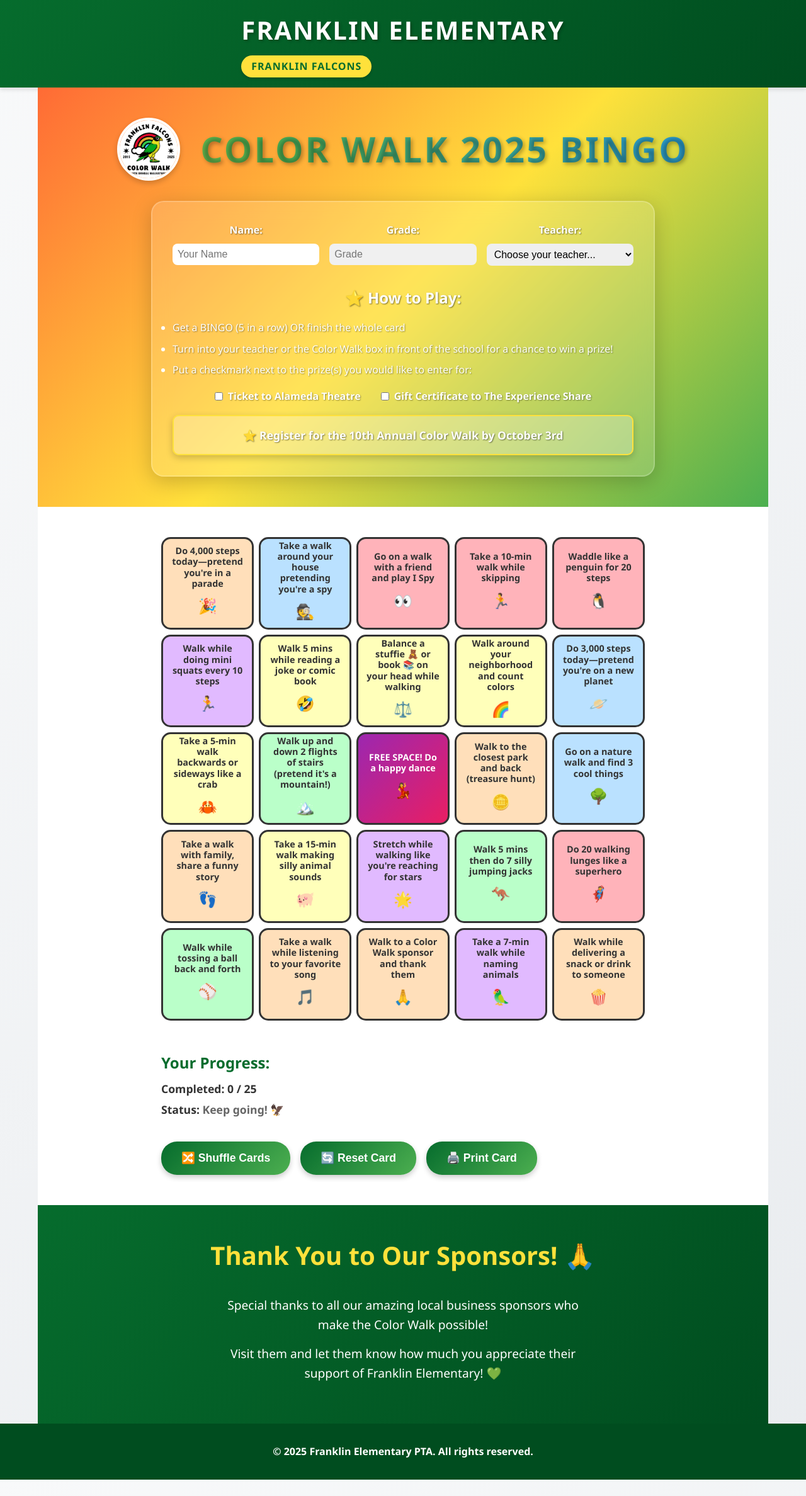
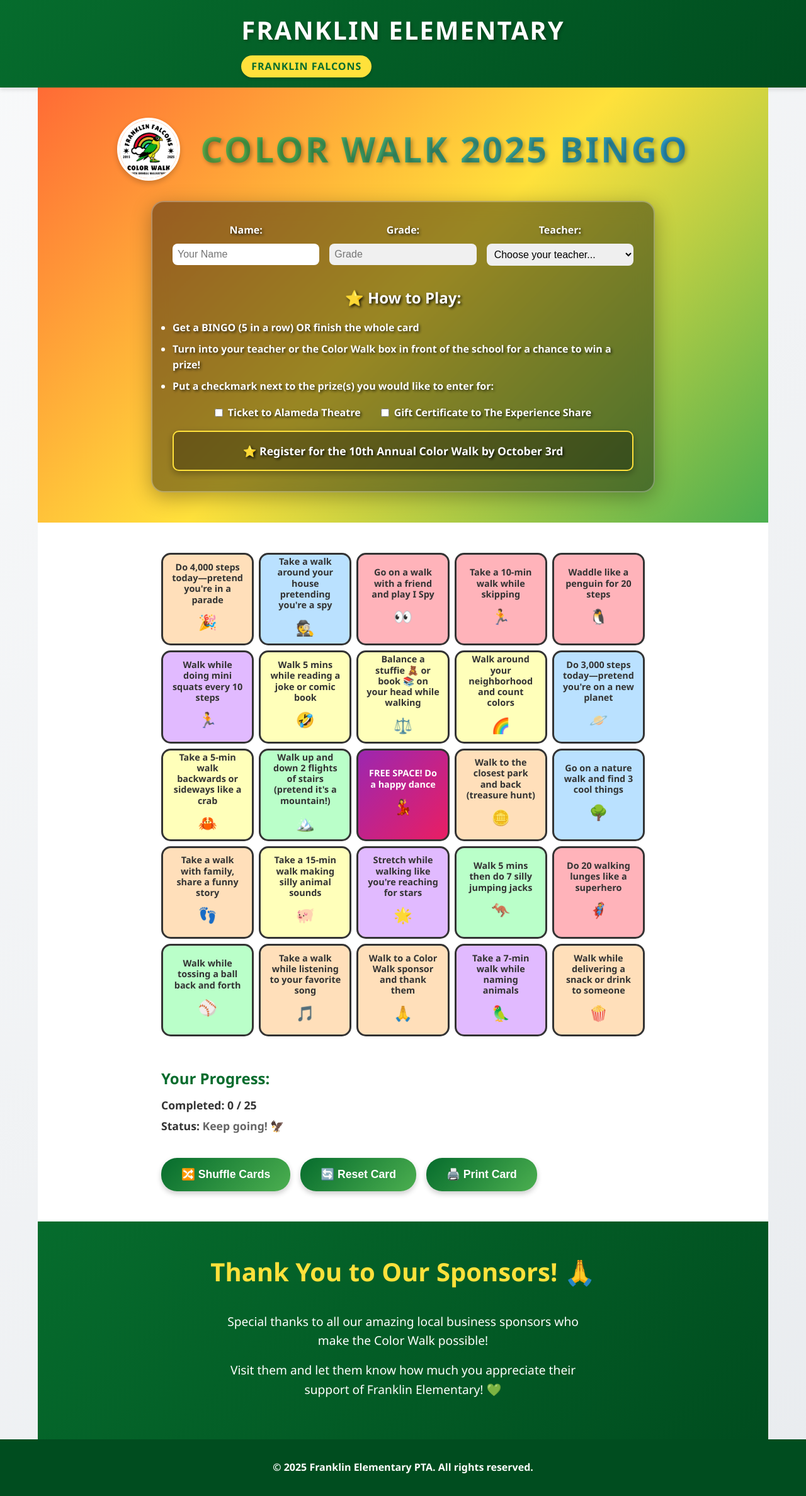
Before and after one commit to judytuna/franklin-walkathon-2025, a Jekyll site: the page built from bingo.html, in a window 1280 px wide. Shown: the whole page at 63% size. Built offline with Jekyll 4.4.1, drawn with Linux system fonts in a browser that asks for light colours; before the commit the page ends 2350 px from its top, so only the background shows below that.

Commit message:
try harder to make the text readable

```diff
--- a/assets/css/style.css
+++ b/assets/css/style.css
@@ -887,14 +887,14 @@ section {
 }
 
 .bingo-info {
-    background: rgba(255, 255, 255, 0.15);
+    background: rgba(0, 0, 0, 0.4);
     padding: 2rem;
     border-radius: 20px;
     margin: 0 auto;
     max-width: 800px;
     backdrop-filter: blur(15px);
-    border: 2px solid rgba(255, 255, 255, 0.2);
-    box-shadow: 0 8px 32px rgba(0, 0, 0, 0.2);
+    border: 2px solid rgba(255, 255, 255, 0.3);
+    box-shadow: 0 8px 32px rgba(0, 0, 0, 0.3);
 }
 
 .bingo-form {
@@ -905,9 +905,9 @@ section {
 }
 
 .bingo-form label {
-    font-weight: 600;
+    font-weight: 700;
     color: var(--white);
-    text-shadow: 1px 1px 2px rgba(0, 0, 0, 0.5);
+    text-shadow: 2px 2px 4px rgba(0, 0, 0, 0.8);
 }
 
 .bingo-form input,
@@ -932,7 +932,8 @@ section {
 .bingo-rules h3 {
     margin-bottom: 1rem;
     font-size: 1.5rem;
-    text-shadow: 1px 1px 2px rgba(0, 0, 0, 0.5);
+    font-weight: 800;
+    text-shadow: 2px 2px 4px rgba(0, 0, 0, 0.9);
 }
 
 .bingo-rules ul {
@@ -942,7 +943,8 @@ section {
 
 .bingo-rules li {
     margin-bottom: 0.5rem;
-    text-shadow: 1px 1px 2px rgba(0, 0, 0, 0.4);
+    font-weight: 600;
+    text-shadow: 2px 2px 4px rgba(0, 0, 0, 0.7);
 }
 
 .prize-selection {
@@ -957,19 +959,20 @@ section {
     display: flex;
     align-items: center;
     gap: 0.5rem;
-    font-weight: 600;
-    text-shadow: 1px 1px 2px rgba(0, 0, 0, 0.4);
+    font-weight: 700;
+    text-shadow: 2px 2px 4px rgba(0, 0, 0, 0.8);
 }
 
 .registration-reminder {
-    background: rgba(255, 255, 255, 0.25);
+    background: rgba(0, 0, 0, 0.3);
     padding: 1rem;
     border-radius: 10px;
     margin-top: 1rem;
     font-size: 1.1rem;
+    font-weight: 700;
     border: 2px solid var(--secondary-yellow);
-    text-shadow: 1px 1px 2px rgba(0, 0, 0, 0.5);
-    box-shadow: 0 4px 12px rgba(0, 0, 0, 0.2);
+    text-shadow: 2px 2px 4px rgba(0, 0, 0, 0.9);
+    box-shadow: 0 4px 12px rgba(0, 0, 0, 0.3);
 }
 
 /* Bingo Game Section */
```
